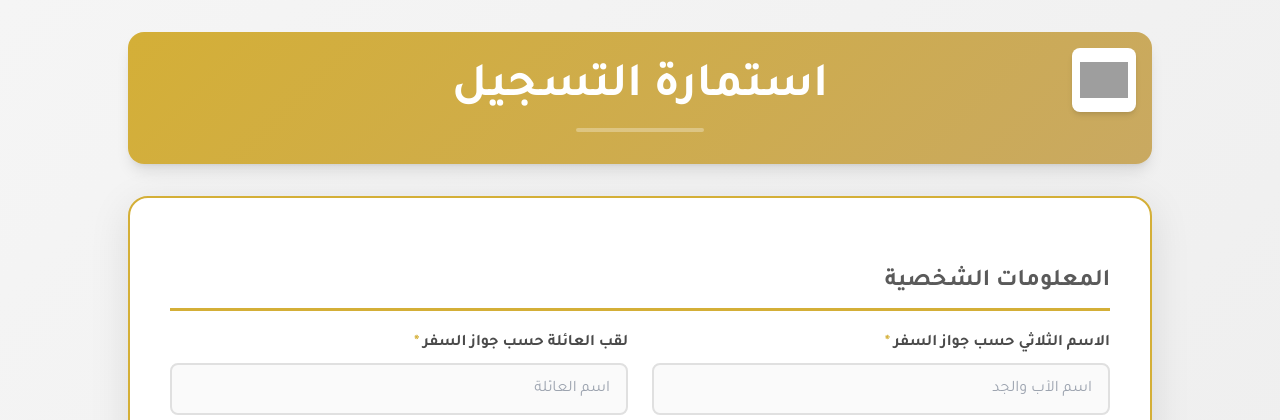
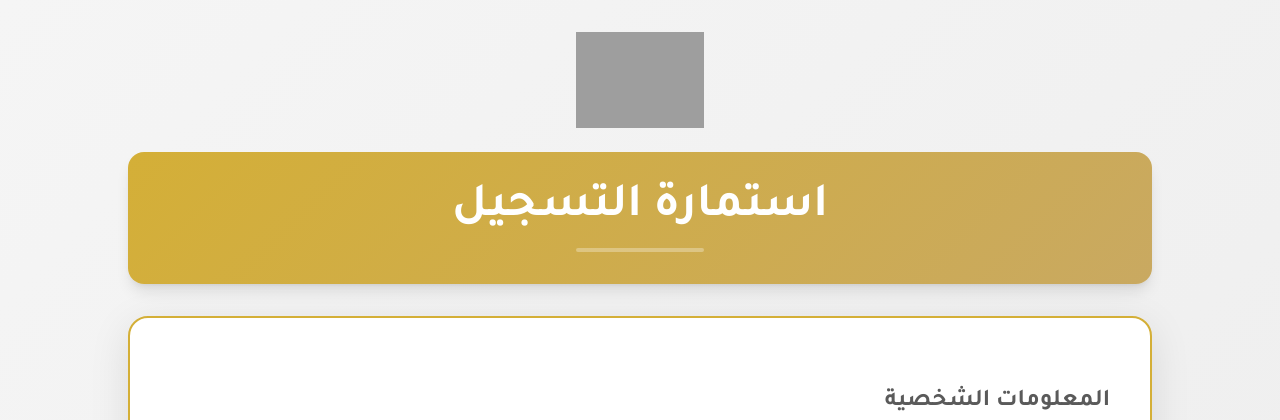
Before and after one commit to farzzad01/kosar, a Django app: page / in a window 1280 px wide. Shown: the top 420 px of the page. Run offline with Django 4.2, Linux system fonts and the light colour scheme; some libraries are stand-ins or nearby versions; grey boxes are pictures that could not be loaded.

Commit message:
Move logo above header section

```diff
--- a/templates/registration.html
+++ b/templates/registration.html
@@ -209,15 +209,15 @@
 </head>
 <body class="py-8 px-4">
     <div class="max-w-5xl mx-auto">
-        <!-- Header with Logo in Corner -->
-        <div class="header-section rounded-2xl p-8 mb-8 shadow-lg relative">
-            <!-- Logo in top right corner -->
-            <div class="absolute top-4 right-4 bg-white rounded-lg p-2 shadow-md">
-                <img src="/static/logokosar.jpg" alt="Logo" class="w-12 h-12 object-contain"
-                     onerror="this.onerror=null; this.src='/static/logoo.png';"
-                     loading="eager">
-            </div>
+        <!-- Logo Above Header -->
+        <div class="text-center mb-6">
+            <img src="/static/logokosar.jpg" alt="Logo" class="mx-auto h-24 w-auto object-contain"
+                 onerror="this.onerror=null; this.src='/static/logoo.png';"
+                 loading="eager">
+        </div>
 
+        <!-- Header -->
+        <div class="header-section rounded-2xl p-8 mb-8 shadow-lg">
             <div class="text-center">
                 <h1 class="text-5xl font-bold text-white mb-2">استمارة التسجيل</h1>
                 <div class="mt-4 h-1 w-32 bg-white/30 mx-auto rounded"></div>
```
